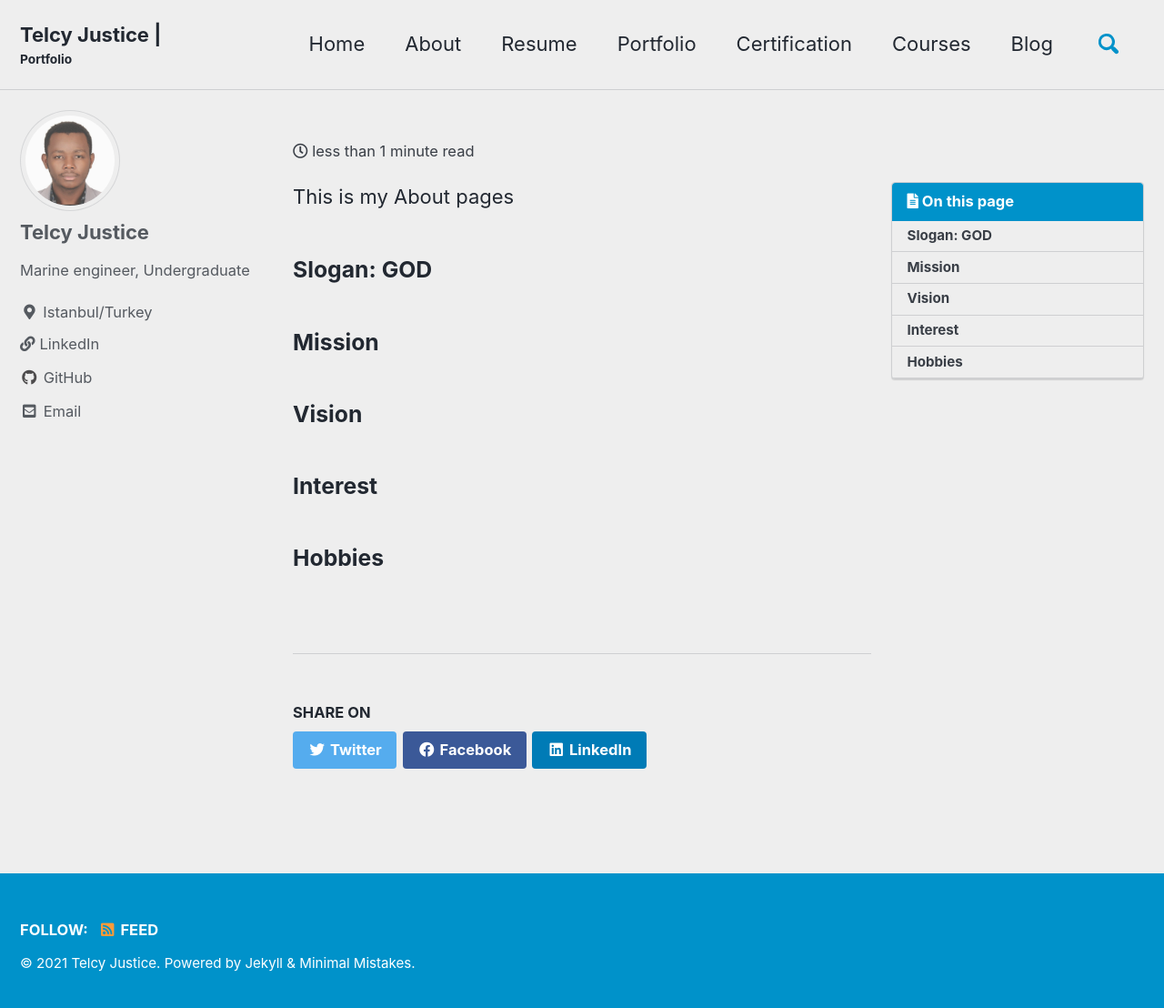
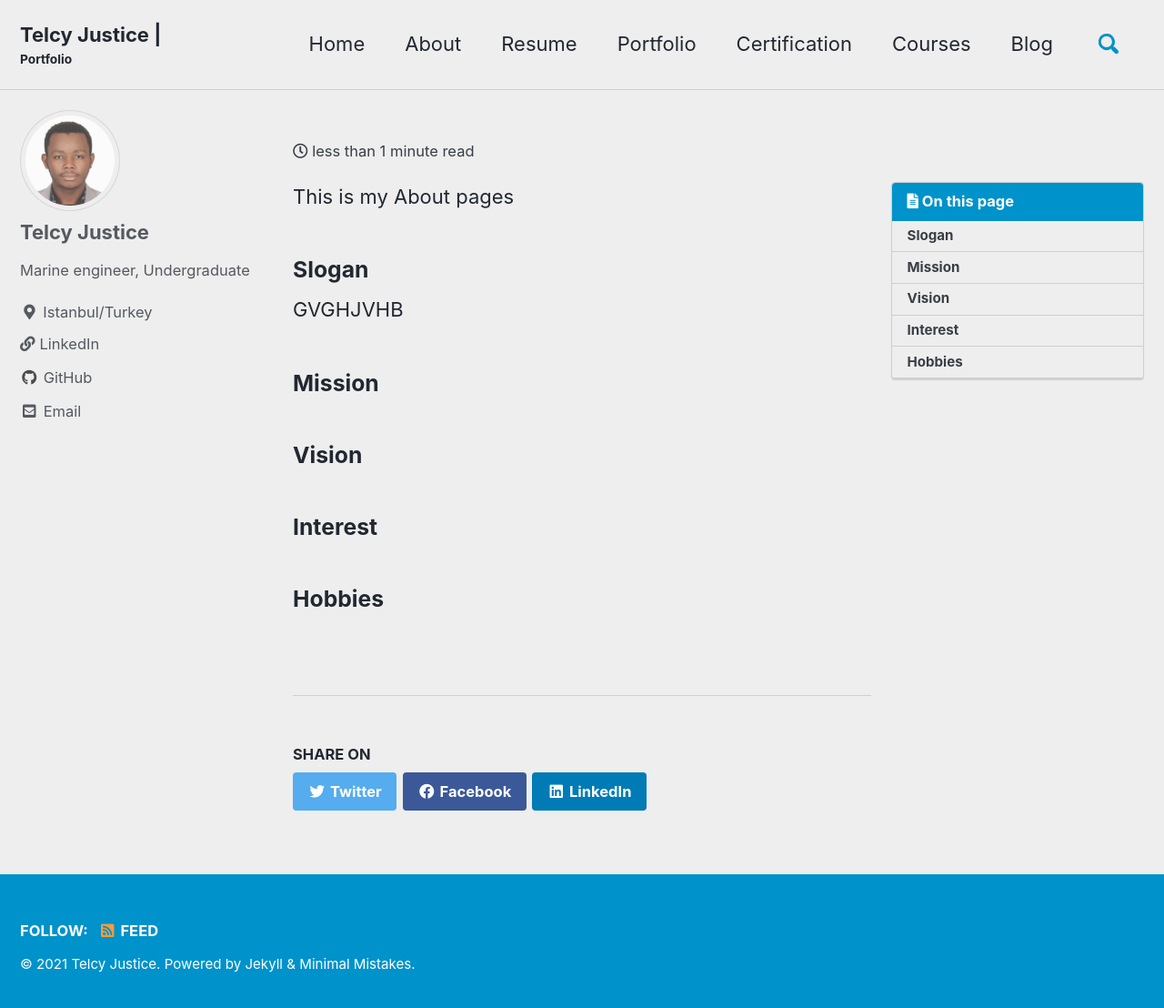
Before and after one commit to telcyjustice/telcyjustice.github.io, a Jekyll site: the page built from _pages/about.md, in a window 1280 px wide and 1115 px high. Shown: the top 1108 px of the window at 91% size. Built offline with Jekyll 4.4.1, drawn with Linux system fonts in a browser that asks for light colours; cached includes are drawn as plain includes.

Commit message:
Update about.md

```diff
--- a/_pages/about.md
+++ b/_pages/about.md
@@ -8,7 +8,8 @@ toc: true
 ---
  This is my About pages
 
-### Slogan: GOD
+### Slogan
+GVGHJVHB
 
 ### Mission
 
```
